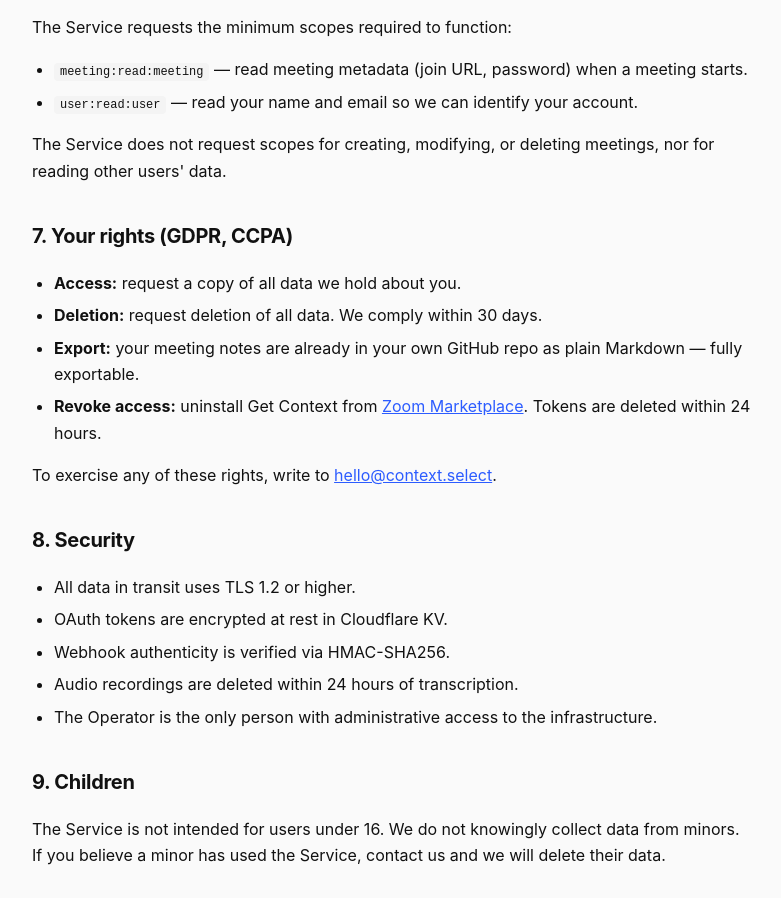
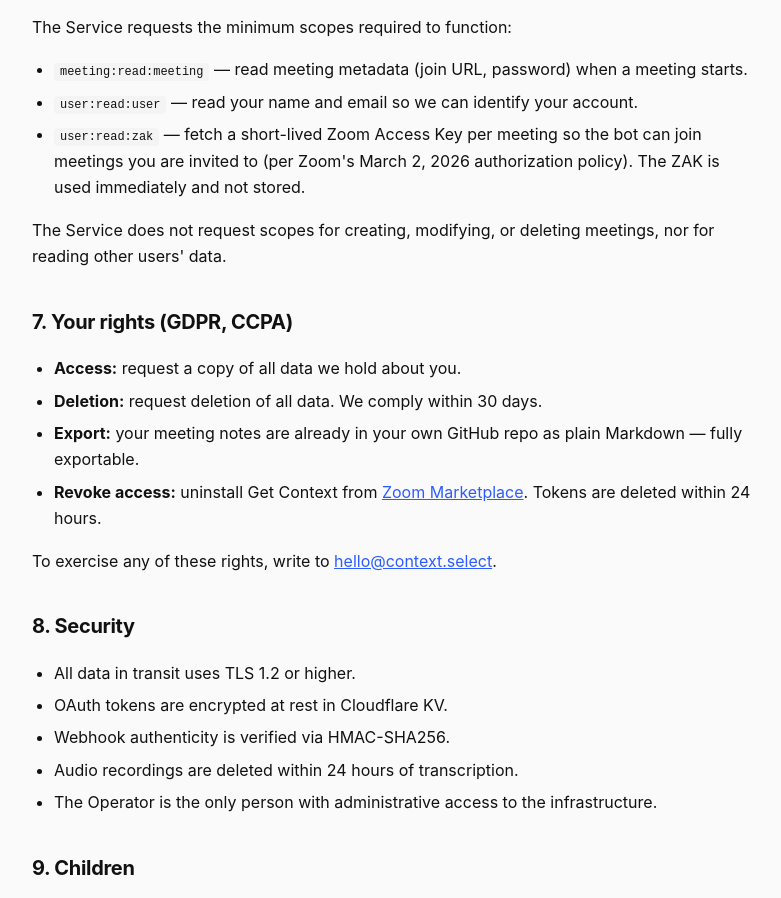
Before and after one commit to warlock9k00/getcontext-public, a plain HTML site: page privacy.html in a window 1280 px wide. Shown: the part 2152-3050 px from the top of the page, without its empty margins (248-1029 px from the left). Drawn offline with Linux system fonts and the light colour scheme.

Commit message:
[scopes] добавить user:read:zak в Privacy/Docs (March 2 OBF/ZAK requirement)

```diff
--- a/privacy.html
+++ b/privacy.html
@@ -98,6 +98,7 @@
 <ul>
   <li><code>meeting:read:meeting</code> — read meeting metadata (join URL, password) when a meeting starts.</li>
   <li><code>user:read:user</code> — read your name and email so we can identify your account.</li>
+  <li><code>user:read:zak</code> — fetch a short-lived Zoom Access Key per meeting so the bot can join meetings you are invited to (per Zoom's March 2, 2026 authorization policy). The ZAK is used immediately and not stored.</li>
 </ul>
 <p>The Service does not request scopes for creating, modifying, or deleting meetings, nor for reading other users' data.</p>
 
```
Also changed, not shown: docs.html (+1 -0 lines).
